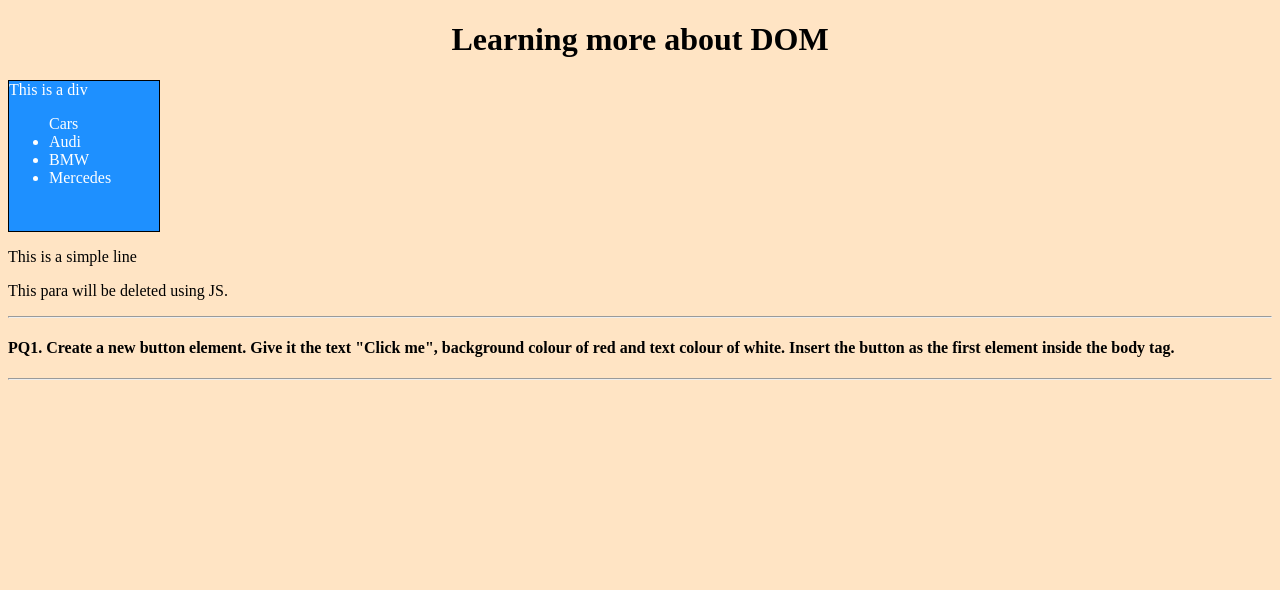
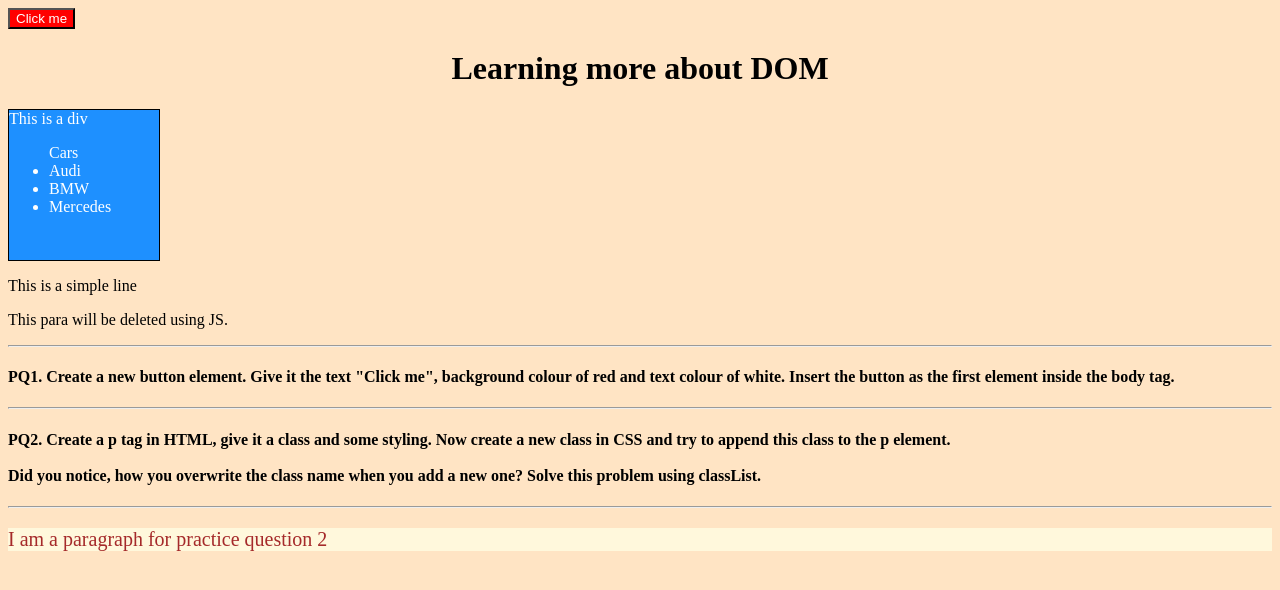
Before and after one commit to The-Knight-King/JS-Bootcamp, a plain HTML site: page Chapter-6 DOM (Part-2)/index.html in a window 1280 px wide. Drawn offline with Linux system fonts and the light colour scheme.

Commit message:
completed PS-6 part-2

```diff
--- a/Chapter-6 DOM (Part-2)/PS-6 (Part-2).js
+++ b/Chapter-6 DOM (Part-2)/PS-6 (Part-2).js
@@ -0,0 +1,22 @@
+/* PQ1. Create a new button element. Give it the text "Click me", background colour of red and text colour of white.
+Insert the button as the first element inside the body tag. */
+
+let newButton = document.createElement("Button");   //creating button
+newButton.innerText = "Click me";   // giving it text
+newButton.style.backgroundColor = "Red";    //styling the button
+newButton.style.color = "white";
+
+let body = document.querySelector("body");  //accessing the body element
+body.prepend(newButton);    //adding the button at the start of the body
+
+/* PQ2. Create a <p> tag in HTML, give it a class and some styling. Now create a new class in CSS and try to append this class to the <p> element.
+
+Did you notice, how you overwrite the class name when you add a new one? Solve this problem using classList.
+*/
+
+let para = document.querySelector(".pq-2");  //Accessing the p element
+// para.setAttribute("class","newClass");  //setting the newClass as the class for p element
+
+// here when we try to change the class of the p element using the setAttribute method, it completely overrides the previous class and just applies the new class to the element. But we want the p element to have both the classes, i.e. the original class and the `newClass`, so we will use `classList` to overcome this.
+
+para.classList.add("newClass"); //now this is adding the newClass to the p element while keeping the original class and also applying the styling of both the classes to the element.
--- a/Chapter-6 DOM (Part-2)/index.html
+++ b/Chapter-6 DOM (Part-2)/index.html
@@ -19,6 +19,11 @@
     <p class="para">This is a simple line</p>
     <p id="para-del">This para will be deleted using JS.</p><hr>
     <h4>PQ1. Create a new button element. Give it the text "Click me", background colour of red and text colour of white. Insert the button as the first element inside the body tag.</h4><hr>
+    <h4>
+        PQ2. Create a p tag in HTML, give it a class and some styling. Now create a new class in CSS and try to append this class to the p element. <br><br>
+        Did you notice, how you overwrite the class name when you add a new one? Solve this problem using classList.
+    </h4><hr>
+    <p class="pq-2">I am a paragraph for practice question 2</p>
     <script src="/Chapter-6 DOM (Part-2)/PS-6 (Part-2).js"></script>
 </body>
 </html>
--- a/Chapter-6 DOM (Part-2)/style.css
+++ b/Chapter-6 DOM (Part-2)/style.css
@@ -13,3 +13,15 @@ h1 {
     color: white;
     border: 1px solid black;
 }
+
+.pq-2 {
+    font-size: 16px;
+    background-color: aliceblue;
+    color: brown;
+}
+
+.newClass {
+    font-size: 20px;
+    background-color: cornsilk;
+    color: brown;
+}
```
